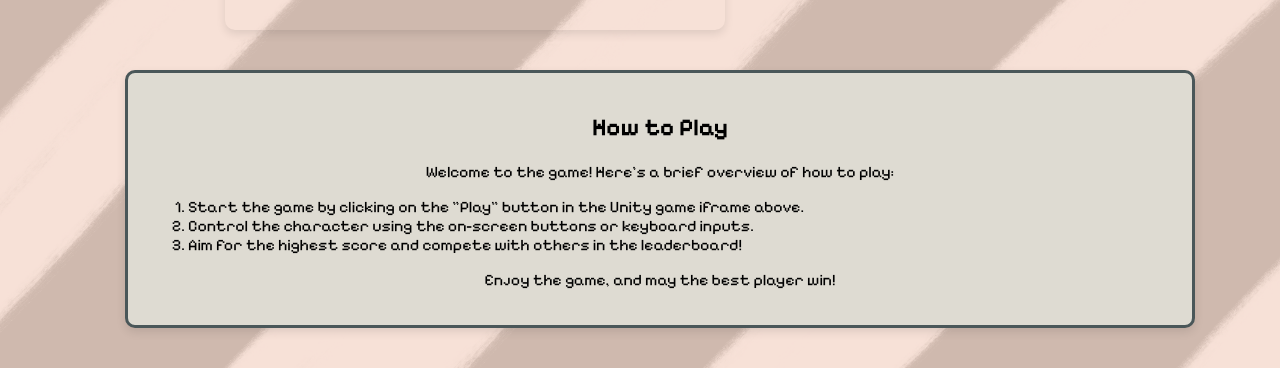
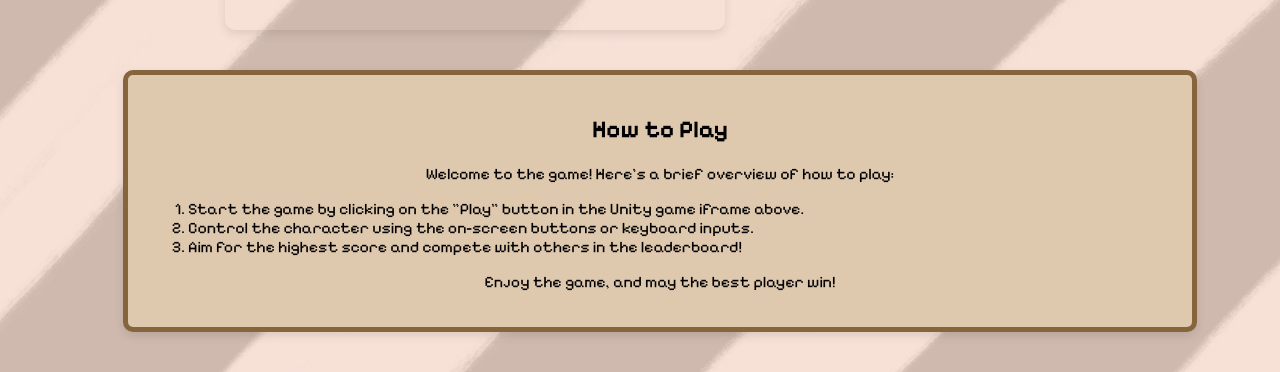
Before and after one commit to RavdeepAulakh/SFUSurgeHacks2025, a React (Create React App) app: page / in a window 1280 px wide. Shown: the part 1180-1552 px from the top of the page. Built offline with nearby package versions, Linux system fonts and the light colour scheme; no server answers; the database is empty.

Commit message:
changed how to plahy colours

```diff
--- a/src/pages/Home.jsx
+++ b/src/pages/Home.jsx
@@ -146,8 +146,8 @@
   <div
         style={{
           width: "80%", // Make it smaller than the full width
-          backgroundColor: "#DEDBD2", // Light background
-          border: "3px solid #4A5759", // Light brown border
+          backgroundColor: "#dfc9ae", // Light background
+          border: "5px solid #86653D", // Light brown border
           padding: "20px",
           borderRadius: "10px",
           boxShadow: "0 4px 10px rgba(0, 0, 0, 0.1)",
```
